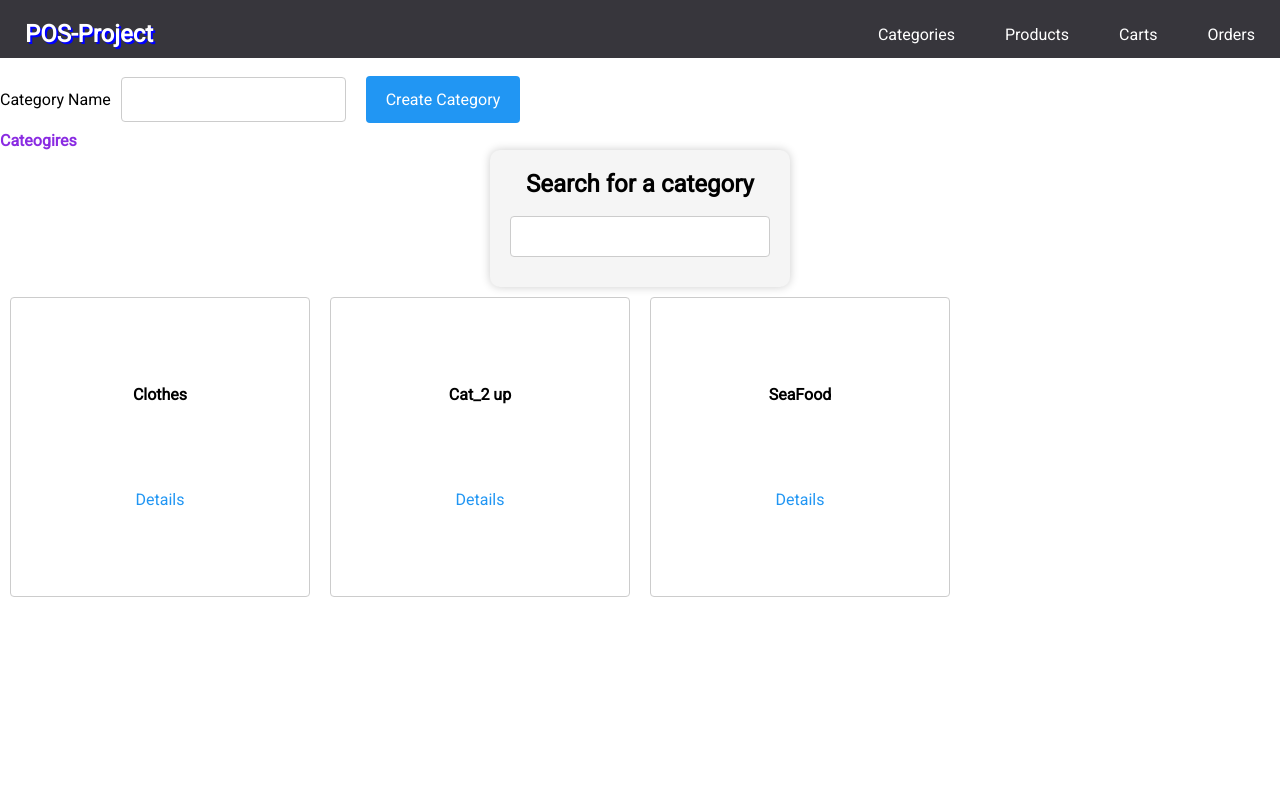
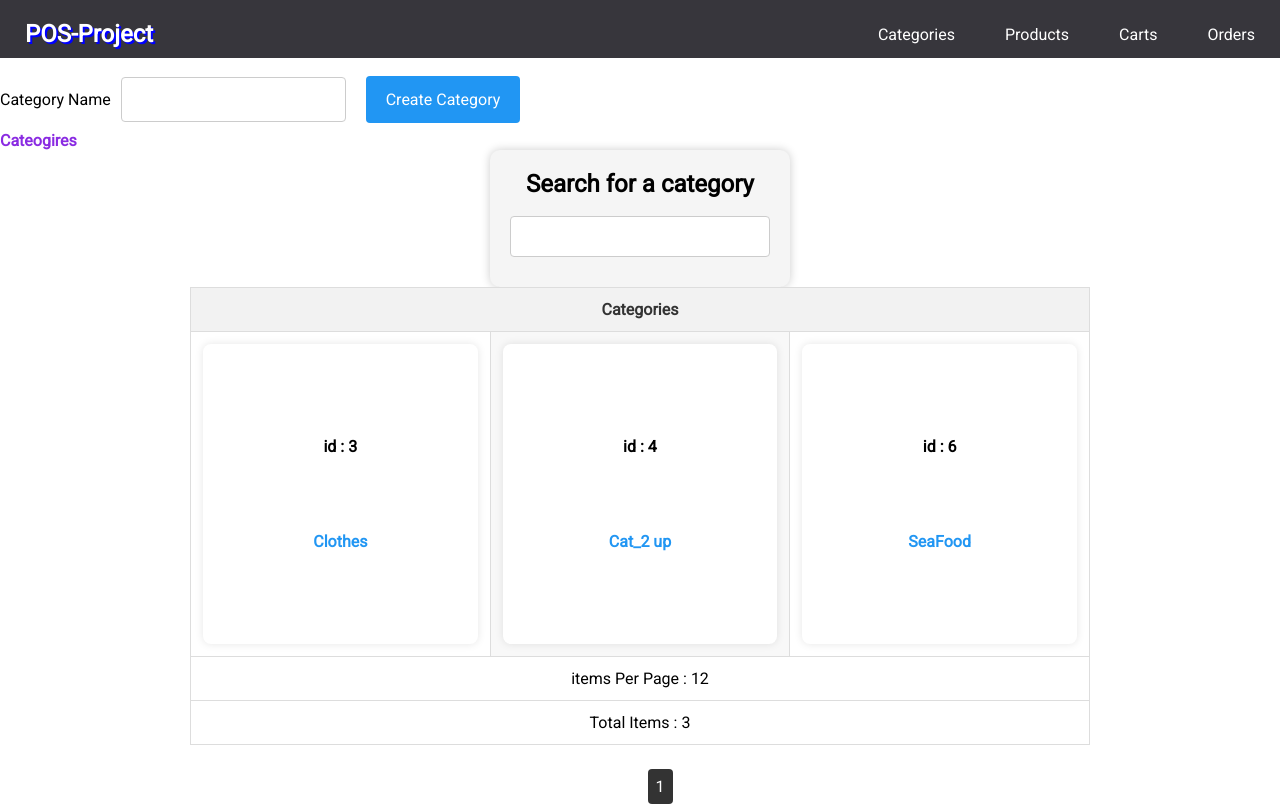
Before and after one commit to AsadThafer/POS-Project, a React (Vite) app: page / in a window 1280 px wide. Built offline with nearby package versions, Linux system fonts and the light colour scheme; data requests are answered from the project's data file.

Commit message:
categoriestable,categoryCard

```diff
--- a/src/CategoriesCRUD.jsx
+++ b/src/CategoriesCRUD.jsx
@@ -1,7 +1,7 @@
 import { useState, useEffect } from "react";
-import { Link } from "react-router-dom";
 import Button from "./components/Button/Button";
 import SearchBar from "./components/SearchBar/SearchBar";
+import CategoriesTable from "./components/CategoriesTable/CategoriesTable";
 const Test = () => {
   const [newName, setNewName] = useState("");
   const [categories, setCategories] = useState([]);
@@ -72,19 +72,7 @@ const Test = () => {
         onSearchTermChange={onSearchTermChange}
         searchType="category"
       />
-      <div className="categories">
-        {filteredCategories.map((category) => (
-          <div className="category" key={category.id}>
-            <h2>{category.name}</h2>
-            <Link
-              className="details_link"
-              to={`/CategoryDetails/${category.id}`}
-            >
-              Details
-            </Link>
-          </div>
-        ))}
-      </div>
+      <CategoriesTable data={filteredCategories} itemsPerPage={12} />
     </div>
   );
 };
--- /dev/null
+++ b/src/components/CategoriesTable/CategoriesTable.jsx
@@ -0,0 +1,73 @@
+import { useState } from "react";
+import CategoryCard from "../CategoryCard/CategoryCard";
+import "../Table/Table.css";
+
+const CategoriesTable = ({ data, itemsPerPage }) => {
+  const [currentPage, setCurrentPage] = useState(1);
+  const totalPages = Math.ceil(data.length / itemsPerPage);
+  const totalItems = data.length;
+
+  const handleClick = (page) => setCurrentPage(page);
+
+  const renderTableData = () => {
+    const start = (currentPage - 1) * itemsPerPage;
+    const end = start + itemsPerPage;
+    const rows = [];
+
+    for (let i = start; i < end; i += 3) {
+      const row = data.slice(i, i + 3).map((item) => (
+        <td key={item.id}>
+          <CategoryCard category={item} />
+        </td>
+      ));
+
+      rows.push(<tr key={i / 3}>{row}</tr>);
+    }
+
+    return rows;
+  };
+
+  const renderPagination = () => {
+    const pages = [];
+
+    for (let i = 1; i <= totalPages; i++) {
+      pages.push(
+        <li key={i} className={i === currentPage ? "active" : ""}>
+          <button onClick={() => handleClick(i)}>{i}</button>
+        </li>
+      );
+    }
+
+    return pages;
+  };
+
+  return (
+    <div>
+      <table>
+        <thead>
+          <tr>
+            <th colSpan={3}>Categories</th>
+          </tr>
+        </thead>
+        <tbody>{renderTableData()}</tbody>
+        <tfoot>
+          <tr>
+            <td colSpan={3} className="itemsPerPage">
+              {" "}
+              items Per Page : {itemsPerPage}
+            </td>
+          </tr>
+          <tr>
+            <td colSpan={3} className="itemsPerPage">
+              {" "}
+              Total Items : {totalItems}
+            </td>
+          </tr>
+        </tfoot>
+      </table>
+      <ul className="pagination">{renderPagination()}</ul>
+    </div>
+  );
+};
+
+export default CategoriesTable;
--- /dev/null
+++ b/src/components/CategoryCard/CategoryCard.css
@@ -0,0 +1,13 @@
+.categoryCard {
+  display: flex;
+  flex-direction: column;
+  justify-content: space-evenly;
+  align-items: center;
+  width: 100%;
+  height: 300px;
+  padding: 1rem;
+  border-radius: 0.5rem;
+  background-color: #fff;
+  box-shadow: 0 0 0.5rem rgba(0, 0, 0, 0.1);
+  transition: all 0.2s ease-in-out;
+}
--- /dev/null
+++ b/src/components/CategoryCard/CategoryCard.jsx
@@ -0,0 +1,15 @@
+import { Link } from "react-router-dom";
+import "./CategoryCard.css";
+const CategoryCard = ({ category }) => {
+  return (
+    <div className="categoryCard" key={category.id}>
+      <h4>id : {category.id}</h4>
+
+      <Link className="details_link" to={`/CategoryDetails/${category.id}`}>
+        <h3>{category.name}</h3>
+      </Link>
+    </div>
+  );
+};
+
+export default CategoryCard;
--- a/src/style.css
+++ b/src/style.css
@@ -71,19 +71,6 @@ input:disabled {
   background: none;
 }
 
-.category {
-  border: 1px solid #ccc;
-  border-radius: 4px;
-  margin: 10px;
-  display: flex;
-  flex-direction: column;
-  flex-wrap: wrap;
-  width: 300px;
-  height: 300px;
-  align-items: center;
-  justify-content: space-evenly;
-}
-
 select {
   padding: 12px 20px;
   margin: 8px 10px;
```
